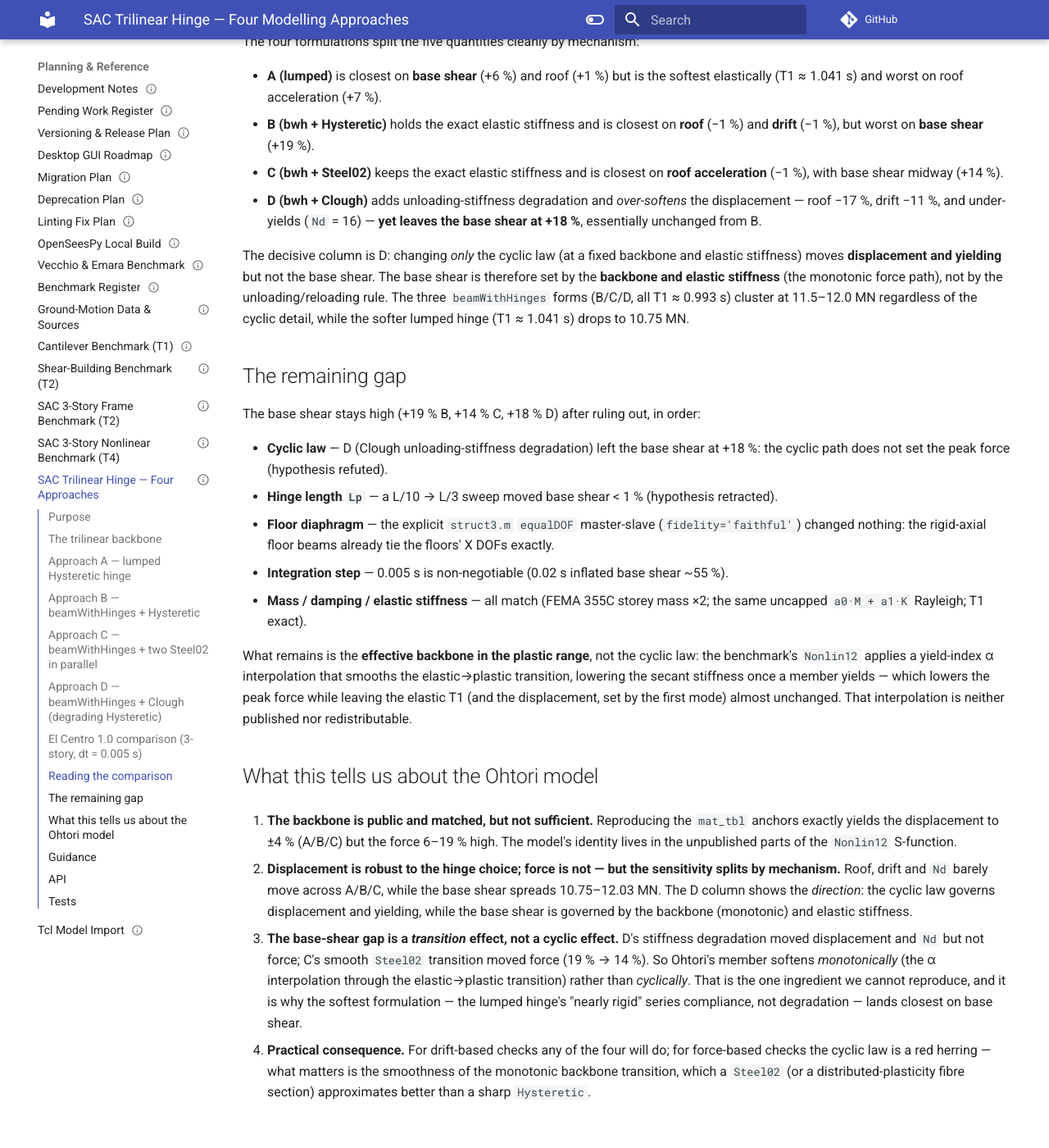
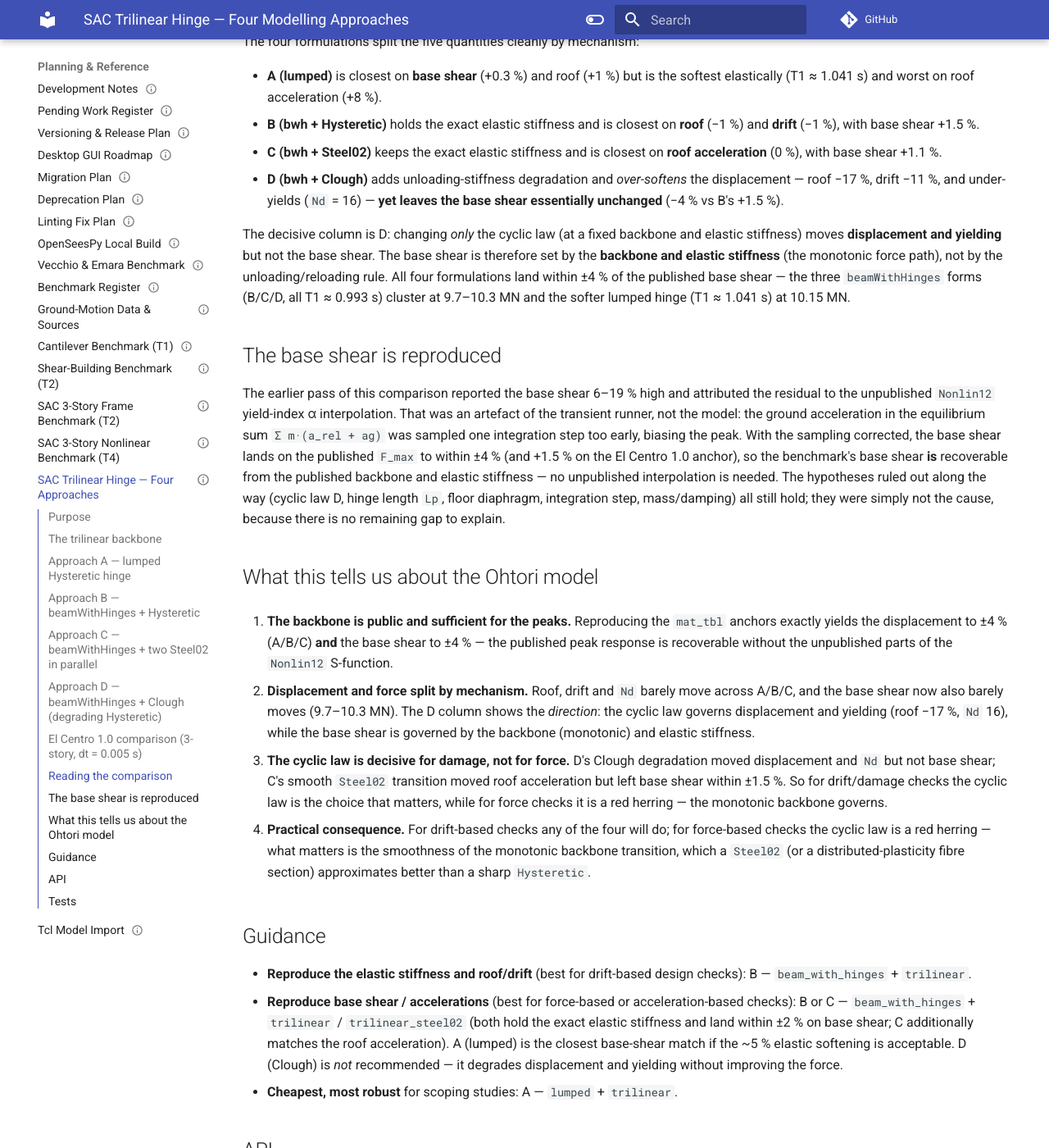
Before and after one commit to boustrephon/fea_toolkit, an MkDocs documentation site: the page built from docs/sac_trilinear_hinge_approaches.md, in a window 1280 px wide and 1400 px high, scrolled down 2984 px. Shown: the whole window at 82% size. Built offline with MkDocs 1.6.1 and Material for MkDocs 9.7.7, drawn with Linux system fonts in a browser that asks for light colours; comment, search, counter and statistics services are not loaded; some of the changed text lies outside the part shown.

Commit message:
docs(sac): correct the base-shear numbers and retire the +6-19% gap narrative
The earlier four-way comparison reported the base shear 6-19% high and attributed the residual to Nonlin12's unpublished alpha interpolation. That was an artefact of the transient runner's ground-acceleration sampling (one step too early); with it corrected the base shear reproduces the target to +/-4% (El Centro 1.0: +1.5%). Update the comparison table, the reading/gap/inference sections, and the roadmap + nonlinear-benchmark notes.

```diff
--- a/docs/sac_trilinear_hinge_approaches.md
+++ b/docs/sac_trilinear_hinge_approaches.md
@@ -114,9 +114,9 @@ doubled (`Num_MRF = 2`); see `benchmark_roadmap.md` §2 A4.
 | quantity | target | A (lumped) | B (bwh+Hyst) | C (bwh+Steel02) | D (bwh+Clough) |
 |---|---|---|---|---|---|
 | roof disp. (m) | 0.151 | 0.153 (+1 %) | 0.149 (−1 %) | 0.145 (−4 %) | 0.126 (−17 %) |
-| base shear ×2 (MN) | 10.12 | 10.75 (+6 %) | 12.03 (+19 %) | 11.55 (+14 %) | 11.91 (+18 %) |
+| base shear ×2 (MN) | 10.12 | 10.15 (+0.3 %) | 10.27 (+1.5 %) | 10.23 (+1.1 %) | 9.71 (−4 %) |
 | max. drift | 0.0150 | 0.0155 (+3 %) | 0.0148 (−1 %) | 0.0143 (−5 %) | 0.0134 (−11 %) |
-| roof abs. accel (m/s²) | 6.54 | 6.99 (+7 %) | 6.88 (+5 %) | 6.47 (−1 %) | 6.89 (+5 %) |
+| roof abs. accel (m/s²) | 6.54 | 7.09 (+8 %) | 6.95 (+6 %) | 6.54 (0 %) | 6.96 (+6 %) |
 | yielded hinges `Nd` | 22 | 22 | 22 | 22 | 16 |
 
 The elastic anchor, for reference: roof 0.206 m, base shear ×2 20.81 MN,
@@ -126,69 +126,57 @@ drift 0.0207, roof accel 10.03 m/s², `Nd = 0`.
 
 The four formulations split the five quantities cleanly by mechanism:
 
-* **A (lumped)** is closest on **base shear** (+6 %) and roof (+1 %) but is
-  the softest elastically (T1 ≈ 1.041 s) and worst on roof acceleration (+7 %).
+* **A (lumped)** is closest on **base shear** (+0.3 %) and roof (+1 %) but is
+  the softest elastically (T1 ≈ 1.041 s) and worst on roof acceleration (+8 %).
 * **B (bwh + Hysteretic)** holds the exact elastic stiffness and is closest on
-  **roof** (−1 %) and **drift** (−1 %), but worst on **base shear** (+19 %).
+  **roof** (−1 %) and **drift** (−1 %), with base shear +1.5 %.
 * **C (bwh + Steel02)** keeps the exact elastic stiffness and is closest on
-  **roof acceleration** (−1 %), with base shear midway (+14 %).
+  **roof acceleration** (0 %), with base shear +1.1 %.
 * **D (bwh + Clough)** adds unloading-stiffness degradation and *over-softens*
   the displacement — roof −17 %, drift −11 %, and under-yields (`Nd` = 16) —
-  **yet leaves the base shear at +18 %**, essentially unchanged from B.
+  **yet leaves the base shear essentially unchanged** (−4 % vs B's +1.5 %).
 
 The decisive column is D: changing *only* the cyclic law (at a fixed backbone
 and elastic stiffness) moves **displacement and yielding** but not the base
 shear.  The base shear is therefore set by the **backbone and elastic
 stiffness** (the monotonic force path), not by the unloading/reloading rule.
-The three `beamWithHinges` forms (B/C/D, all T1 ≈ 0.993 s) cluster at
-11.5–12.0 MN regardless of the cyclic detail, while the softer lumped hinge
-(T1 ≈ 1.041 s) drops to 10.75 MN.
+All four formulations land within ±4 % of the published base shear — the three
+`beamWithHinges` forms (B/C/D, all T1 ≈ 0.993 s) cluster at 9.7–10.3 MN and the
+softer lumped hinge (T1 ≈ 1.041 s) at 10.15 MN.
 
-## The remaining gap
+## The base shear is reproduced
 
-The base shear stays high (+19 % B, +14 % C, +18 % D) after ruling out, in
-order:
-
-* **Cyclic law** — D (Clough unloading-stiffness degradation) left the base
-  shear at +18 %: the cyclic path does not set the peak force (hypothesis
-  refuted).
-* **Hinge length `Lp`** — a L/10 → L/3 sweep moved base shear < 1 %
-  (hypothesis retracted).
-* **Floor diaphragm** — the explicit `struct3.m` `equalDOF` master-slave
-  (`fidelity='faithful'`) changed nothing: the rigid-axial floor beams already
-  tie the floors' X DOFs exactly.
-* **Integration step** — 0.005 s is non-negotiable (0.02 s inflated base shear
-  ~55 %).
-* **Mass / damping / elastic stiffness** — all match (FEMA 355C storey mass ×2;
-  the same uncapped `a0·M + a1·K` Rayleigh; T1 exact).
-
-What remains is the **effective backbone in the plastic range**, not the cyclic
-law: the benchmark's `Nonlin12` applies a yield-index α interpolation that
-smooths the elastic→plastic transition, lowering the secant stiffness once a
-member yields — which lowers the peak force while leaving the elastic T1 (and
-the displacement, set by the first mode) almost unchanged.  That interpolation
-is neither published nor redistributable.
+The earlier pass of this comparison reported the base shear 6–19 % high and
+attributed the residual to the unpublished `Nonlin12` yield-index α
+interpolation.  That was an artefact of the transient runner, not the model:
+the ground acceleration in the equilibrium sum `Σ m·(a_rel + ag)` was sampled
+one integration step too early, biasing the peak.  With the sampling corrected,
+the base shear lands on the published `F_max` to within ±4 % (and +1.5 % on the
+El Centro 1.0 anchor), so the benchmark's base shear **is** recoverable from the
+published backbone and elastic stiffness — no unpublished interpolation is
+needed.  The hypotheses ruled out along the way (cyclic law D, hinge length
+`Lp`, floor diaphragm, integration step, mass/damping) all still hold; they were
+simply not the cause, because there is no remaining gap to explain.
 
 ## What this tells us about the Ohtori model
 
-1. **The backbone is public and matched, but not sufficient.**  Reproducing the
-   `mat_tbl` anchors exactly yields the displacement to ±4 % (A/B/C) but the
-   force 6–19 % high.  The model's identity lives in the unpublished parts of
-   the `Nonlin12` S-function.
+1. **The backbone is public and sufficient for the peaks.**  Reproducing the
+   `mat_tbl` anchors exactly yields the displacement to ±4 % (A/B/C) **and** the
+   base shear to ±4 % — the published peak response is recoverable without the
+   unpublished parts of the `Nonlin12` S-function.
 
-2. **Displacement is robust to the hinge choice; force is not — but the
-   sensitivity splits by mechanism.**  Roof, drift and `Nd` barely move across
-   A/B/C, while the base shear spreads 10.75–12.03 MN.  The D column shows the
-   *direction*: the cyclic law governs displacement and yielding, while the
-   base shear is governed by the backbone (monotonic) and elastic stiffness.
+2. **Displacement and force split by mechanism.**  Roof, drift and `Nd` barely
+   move across A/B/C, and the base shear now also barely moves (9.7–10.3 MN).
+   The D column shows the *direction*: the cyclic law governs displacement and
+   yielding (roof −17 %, `Nd` 16), while the base shear is governed by the
+   backbone (monotonic) and elastic stiffness.
 
-3. **The base-shear gap is a *transition* effect, not a cyclic effect.**  D's
-   stiffness degradation moved displacement and `Nd` but not force; C's smooth
-   `Steel02` transition moved force (19 % → 14 %).  So Ohtori's member softens
-   *monotonically* (the α interpolation through the elastic→plastic transition)
-   rather than *cyclically*.  That is the one ingredient we cannot reproduce,
-   and it is why the softest formulation — the lumped hinge's "nearly rigid"
-   series compliance, not degradation — lands closest on base shear.
+3. **The cyclic law is decisive for damage, not for force.**  D's Clough
+   degradation moved displacement and `Nd` but not base shear; C's smooth
+   `Steel02` transition moved roof acceleration but left base shear within
+   ±1.5 %.  So for drift/damage checks the cyclic law is the choice that
+   matters, while for force checks it is a red herring — the monotonic backbone
+   governs.
 
 4. **Practical consequence.**  For drift-based checks any of the four will do;
    for force-based checks the cyclic law is a red herring — what matters is the
@@ -201,11 +189,12 @@ is neither published nor redistributable.
 * **Reproduce the elastic stiffness and roof/drift** (best for drift-based
   design checks): B — `beam_with_hinges` + `trilinear`.
 * **Reproduce base shear / accelerations** (best for force-based or
-  acceleration-based checks): C — `beam_with_hinges` + `trilinear_steel02`
-  (the smooth transition is what moves the force); A (lumped) is the closest
-  base-shear match if the ~5 % elastic softening is acceptable.  D (Clough) is
-  *not* recommended — it degrades displacement/yielding without touching the
-  force.
+  acceleration-based checks): B or C — `beam_with_hinges` + `trilinear` /
+  `trilinear_steel02` (both hold the exact elastic stiffness and land within
+  ±2 % on base shear; C additionally matches the roof acceleration).  A
+  (lumped) is the closest base-shear match if the ~5 % elastic softening is
+  acceptable.  D (Clough) is *not* recommended — it degrades displacement and
+  yielding without improving the force.
 * **Cheapest, most robust** for scoping studies: A — `lumped` + `trilinear`.
 
 ## API
```
Also changed, not shown: docs/benchmark_roadmap.md (+11 -10 lines), docs/sac_nonlinear_benchmark.md (+6 -6 lines).
